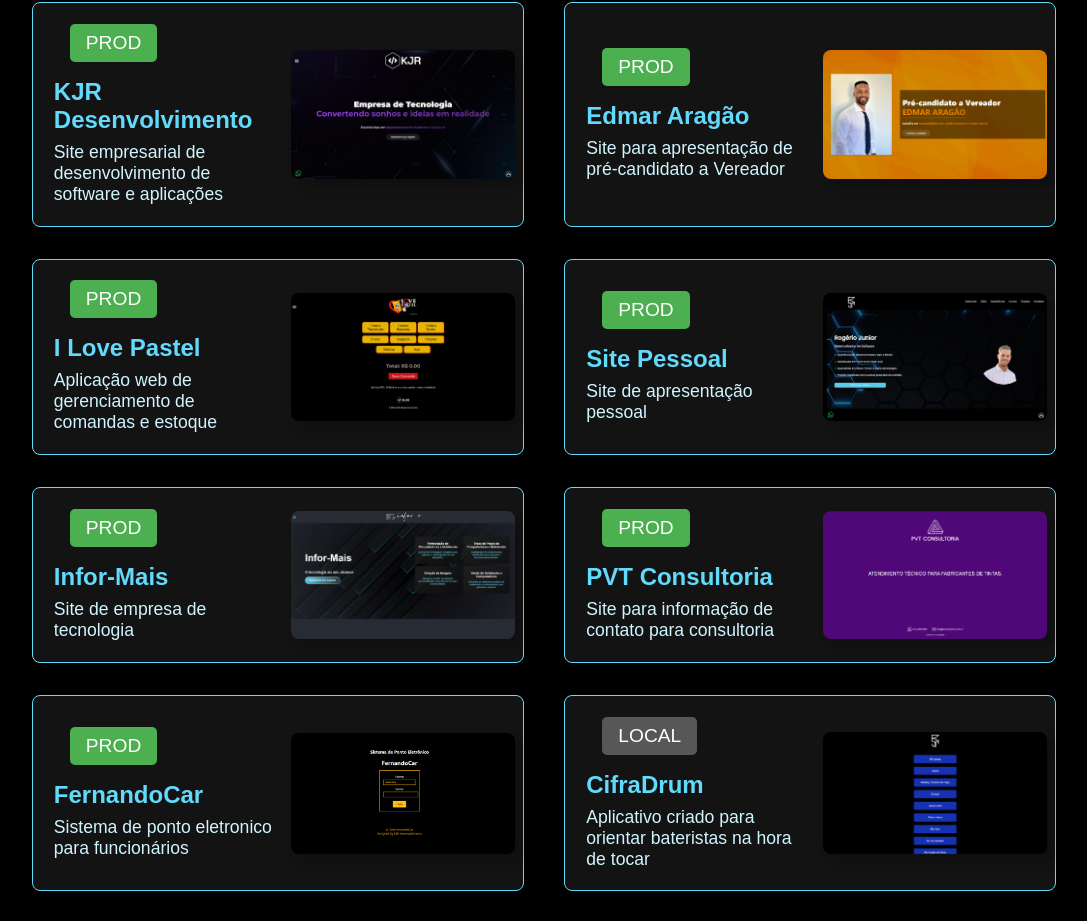
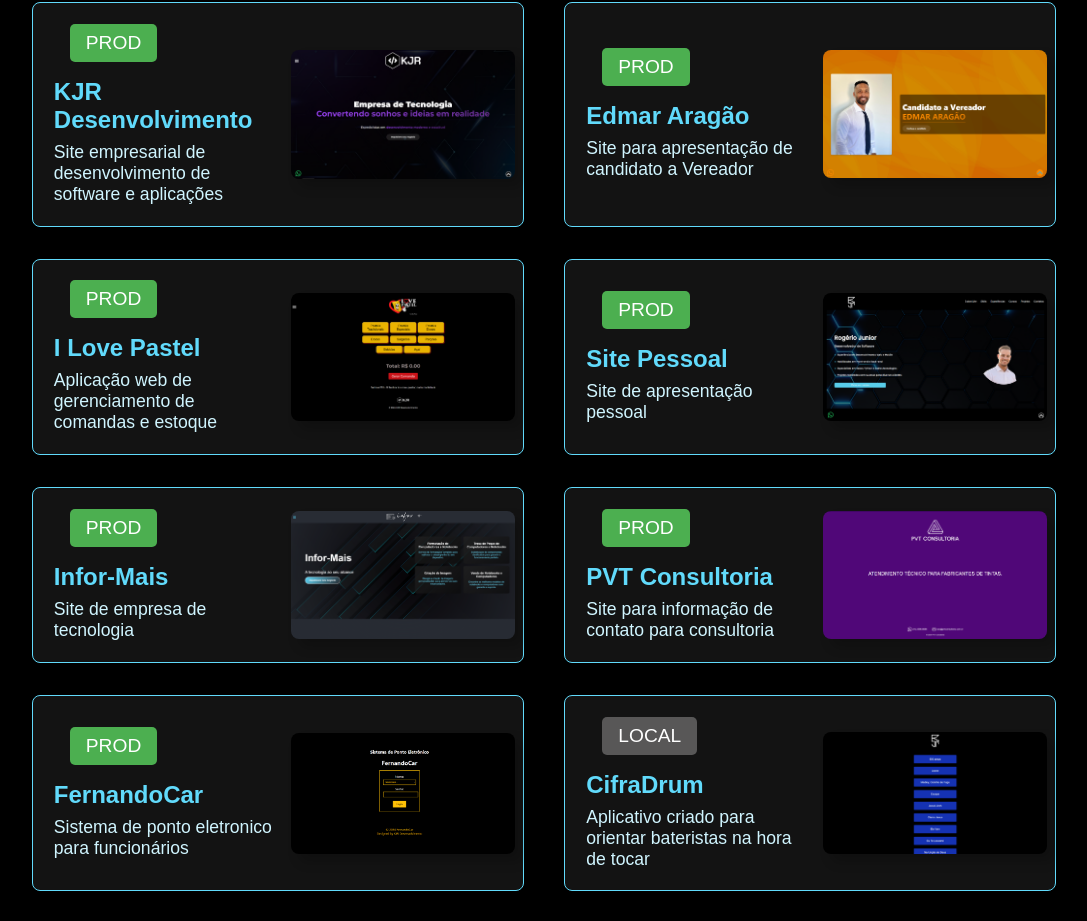
Before and after one commit to Junior-RJR/devrogeriojunior, a React (Create React App) app: page / in a window 1280 px wide. Shown: the part 3766-4687 px from the top of the page, without its empty margins (96-1183 px from the left). Built offline with nearby package versions, Linux system fonts and the light colour scheme.

Commit message:
update project Edmar

```diff
--- a/src/js/MeusProjetos.js
+++ b/src/js/MeusProjetos.js
@@ -22,7 +22,7 @@ const projetos = [
     },
     {
         titulo: 'Edmar Aragão',
-        descricao: 'Site para apresentação de pré-candidato a Vereador',
+        descricao: 'Site para apresentação de candidato a Vereador',
         imagem: edmararagao,
         ordem: 'direita',
         tipo: 'prod'
```
Also changed, not shown: src/assets/projects/edmararagao.png.
